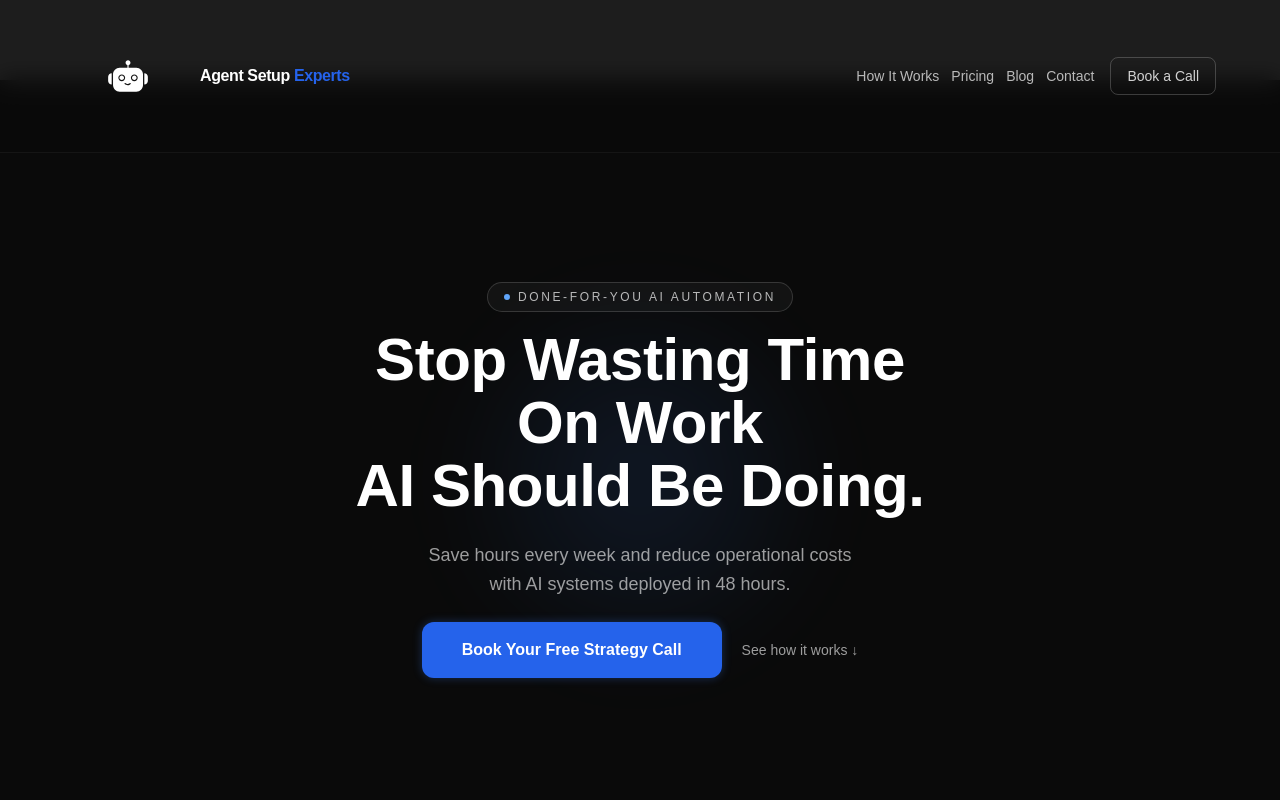
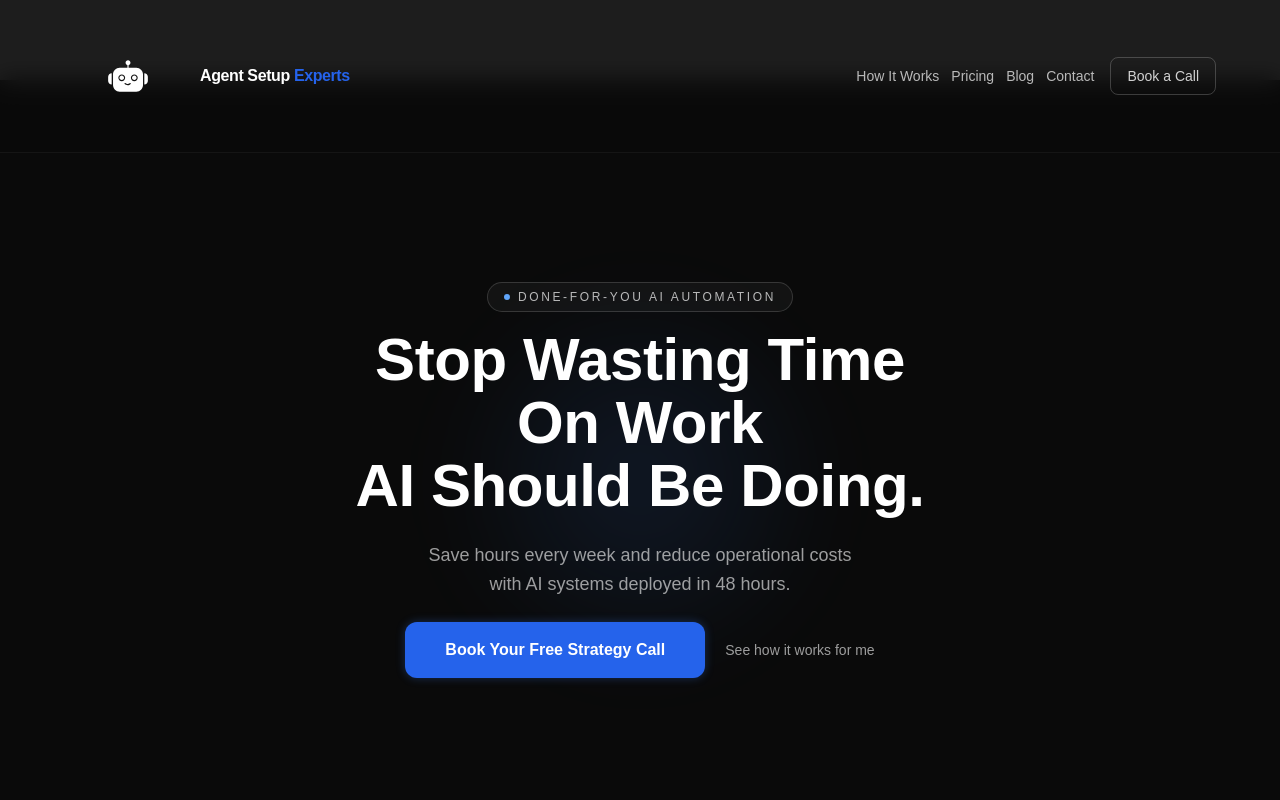
Before and after one commit to candressen/agent-setup-experts, a Next.js app: page / in a window 1280 px wide. Shown: the top 800 px of the page. Built offline with nearby package versions, Linux system fonts and the light colour scheme.

Commit message:
Hero secondary CTA: See how it works for me → #who-its-for

```diff
--- a/components/HeroSection.tsx
+++ b/components/HeroSection.tsx
@@ -74,10 +74,10 @@ export default function HeroSection() {
             Book Your Free Strategy Call
           </a>
           <a
-            href='#how-it-works'
+            href='/#who-its-for'
             className='text-sm text-white/60 transition hover:text-white'
           >
-            See how it works ↓
+            See how it works for me
           </a>
         </motion.div>
       </motion.div>
```
